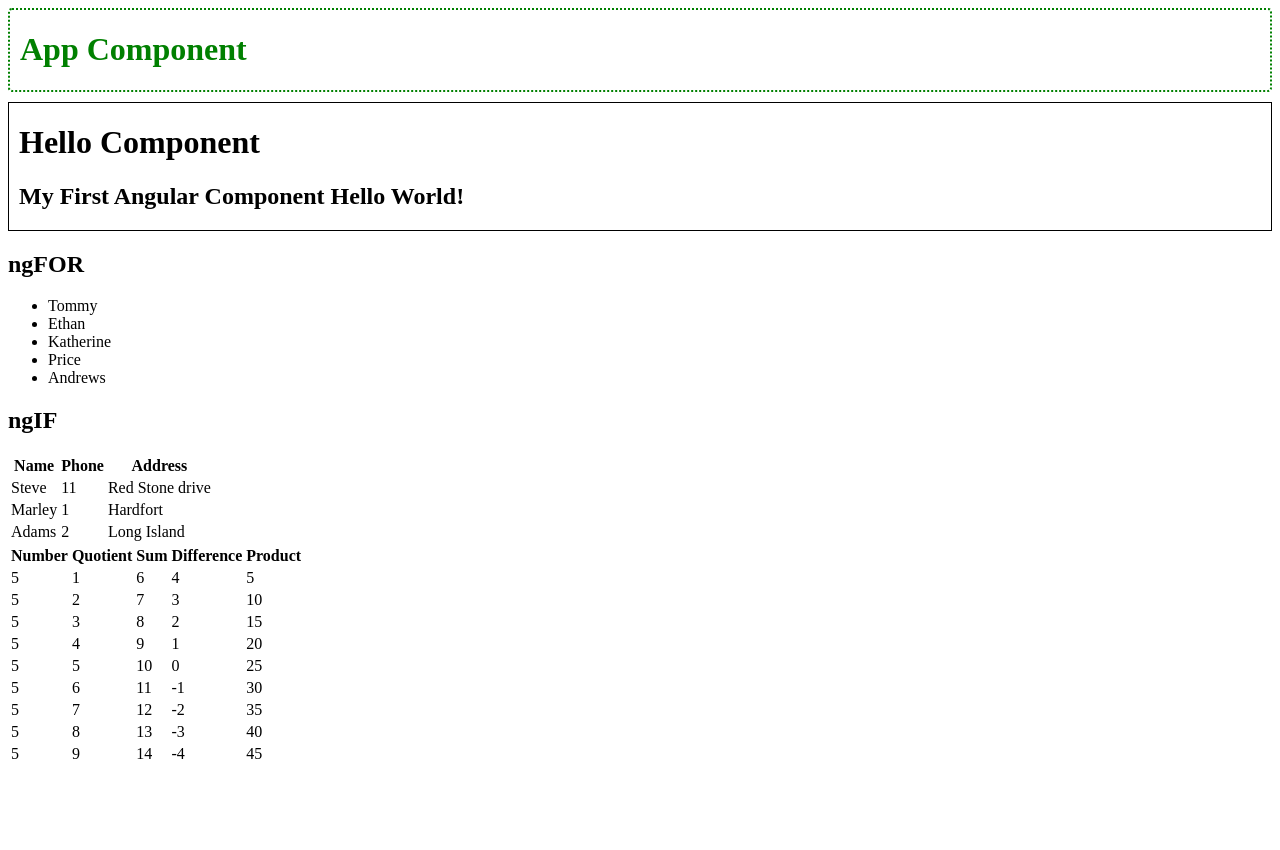
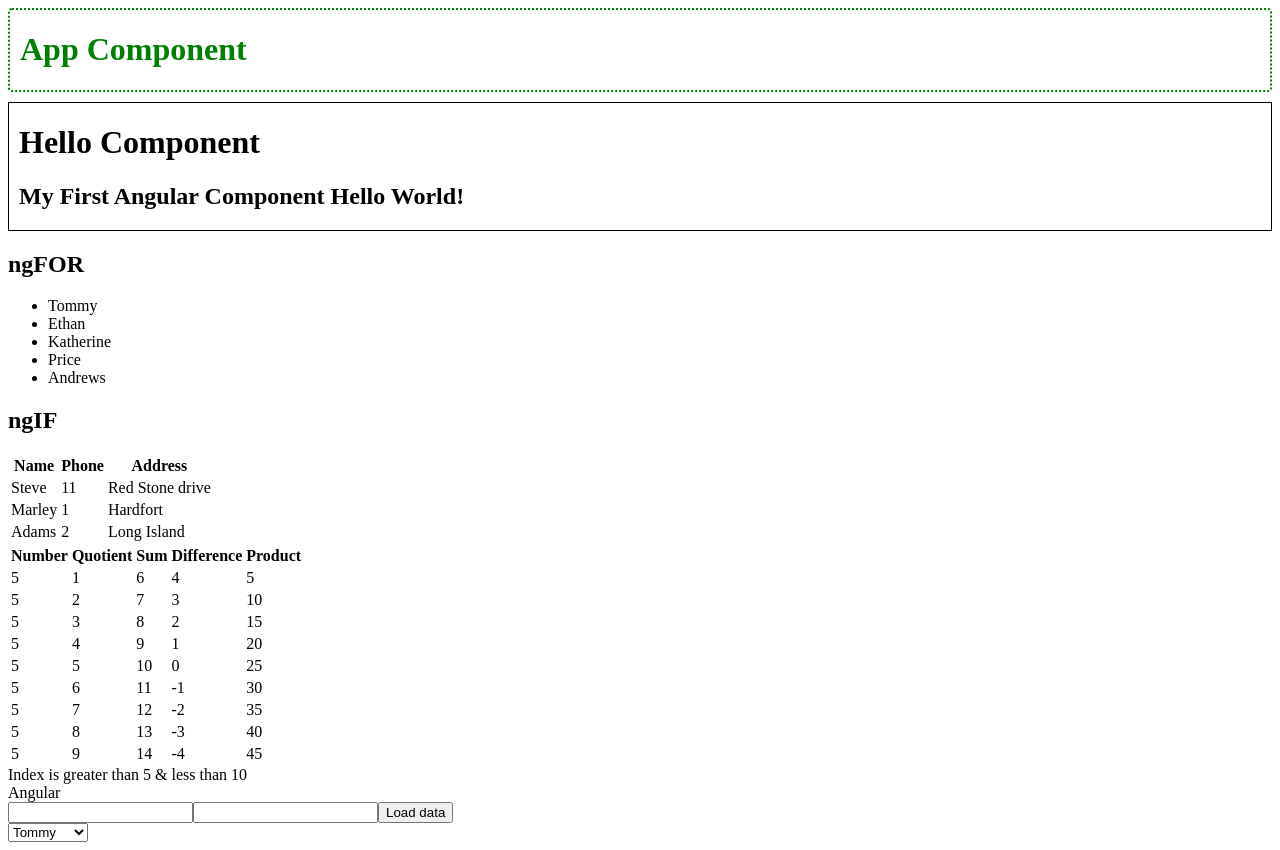
Before and after one commit to mohsinkd786/angular, an Angular app in the folder hello-angular/: page / in a window 1280 px wide. Before the commit the page ends 800 px from the top, so only its background shows below. Built offline with nearby package versions, Linux system fonts and the light colour scheme.

Commit message:
Html events

```diff
--- a/hello-angular/src/app/app.component.html
+++ b/hello-angular/src/app/app.component.html
@@ -4,3 +4,10 @@
   <app-hello></app-hello>
   <app-user></app-user>
   <app-table></app-table>
+
+  <ng-template *ngIf="_index > 5 && _index < 10 then lesserTen">
+  </ng-template>
+  <ng-template #lesserTen>
+    <div>Index is greater than 5  & less than 10 </div>
+    <app-switchcase></app-switchcase>
+  </ng-template>
--- a/hello-angular/src/app/app.component.ts
+++ b/hello-angular/src/app/app.component.ts
@@ -6,5 +6,5 @@ import { Component } from '@angular/core';
   styleUrls: ['./app.component.css']
 })
 export class AppComponent {
-
+  _index = 9
 }
--- a/hello-angular/src/app/app.module.ts
+++ b/hello-angular/src/app/app.module.ts
@@ -5,13 +5,15 @@ import { AppComponent } from './app.component';
 import { HelloComponent } from './hello/hello.component';
 import { UserComponent } from './user/user.component';
 import { TableComponent } from './table/table.component';
+import { SwitchcaseComponent } from './switchcase/switchcase.component';
 
 @NgModule({
   declarations: [
     AppComponent,
     HelloComponent,
     UserComponent,
-    TableComponent
+    TableComponent,
+    SwitchcaseComponent
   ],
   imports: [
     BrowserModule
--- /dev/null
+++ b/hello-angular/src/app/switchcase/switchcase.component.html
@@ -0,0 +1,41 @@
+<div *ngFor="let name of names">
+  <!--<div [ngSwitch]="_ui">
+    <ng-template *ngSwitchCase="'Angular'">
+      <div>{{name}}
+        </div>
+    </ng-template>
+    <ng-template *ngSwitchDefault>
+        <div>{{name}}
+        </div>
+    </ng-template>
+  </div>-->
+</div>
+
+<div *ngIf="_ui == 'Angular' then angular else react">
+
+</div>
+<ng-template #angular>
+  Angular
+</ng-template>
+<ng-template #react>
+  React Js
+</ng-template>
+
+<ng-template *ngIf="_index > 5 then greaterFive">
+</ng-template>
+<ng-template #greaterFive>
+    <div>Index is greater than 5 </div>
+</ng-template>
+
+<div>
+  <input #number type="number" name='number'/>
+  <input #quotient type="number" name='quotient'/>
+  <button (click)="load(number.value,quotient.value)">Load data</button>
+</div>
+<ng-template *ngIf="isClicked">
+  Hello
+</ng-template>
+
+<select (change)="getName($event)">
+  <option *ngFor="let name of names">{{name}}</option>
+</select>
--- /dev/null
+++ b/hello-angular/src/app/switchcase/switchcase.component.ts
@@ -0,0 +1,27 @@
+import { Component, OnInit } from '@angular/core';
+import { UserService } from '../user.service'
+import { UseExistingWebDriver } from '../../../node_modules/protractor/built/driverProviders';
+@Component({
+  selector: 'app-switchcase',
+  templateUrl: './switchcase.component.html',
+  styleUrls: ['./switchcase.component.css']
+})
+export class SwitchcaseComponent implements OnInit {
+
+  constructor(private service : UserService) { }
+
+  names
+  _ui ='Angular'
+
+  isClicked = false
+  ngOnInit() {
+    this.names = this.service.getNames()
+  }
+  load(_number:Number,_quotient:Number){
+    alert('Hello '+_number +' ' +_quotient)
+    //this.isClicked = true
+  }
+  getName(event){
+    alert('Dropdown clicked '+event.target.value)
+  }
+}
```
Also changed, not shown: hello-angular/src/app/switchcase/switchcase.component.css (added), 1 other file (tests, documents, lock files or other folders).
